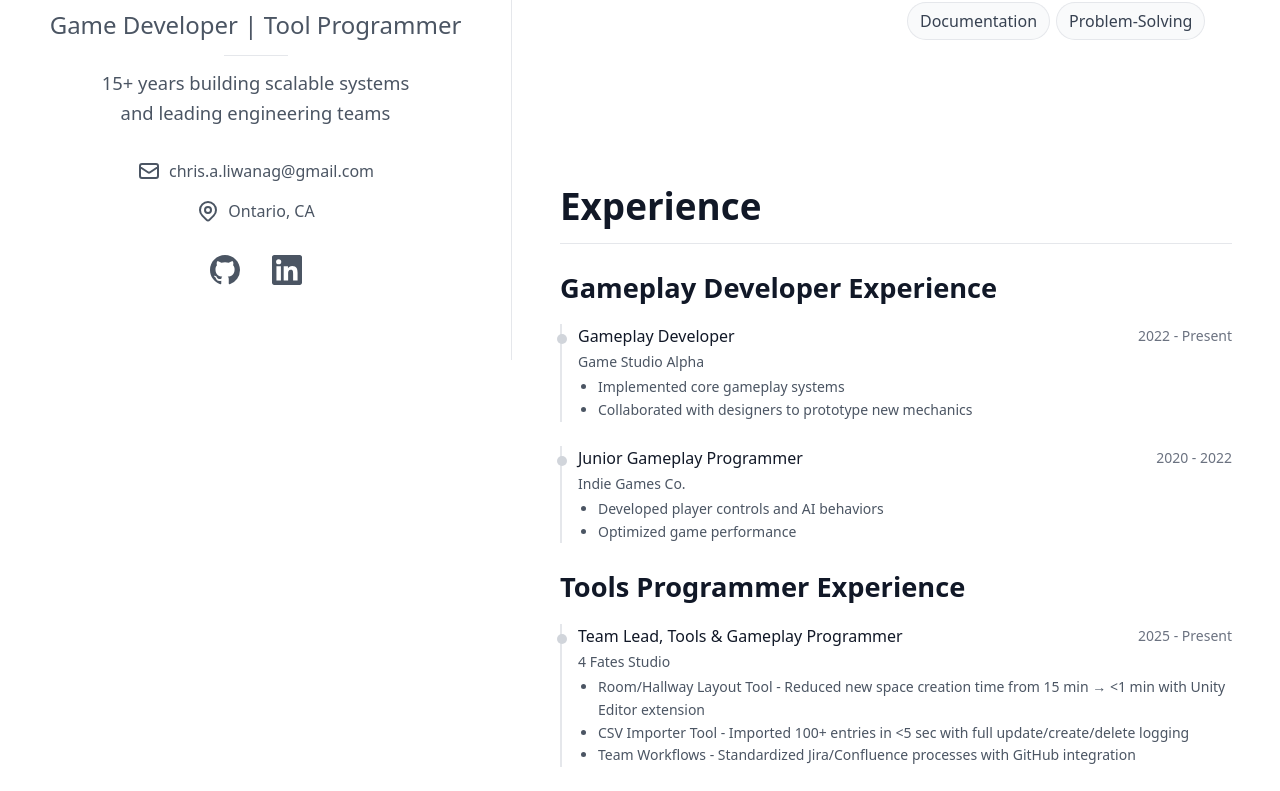
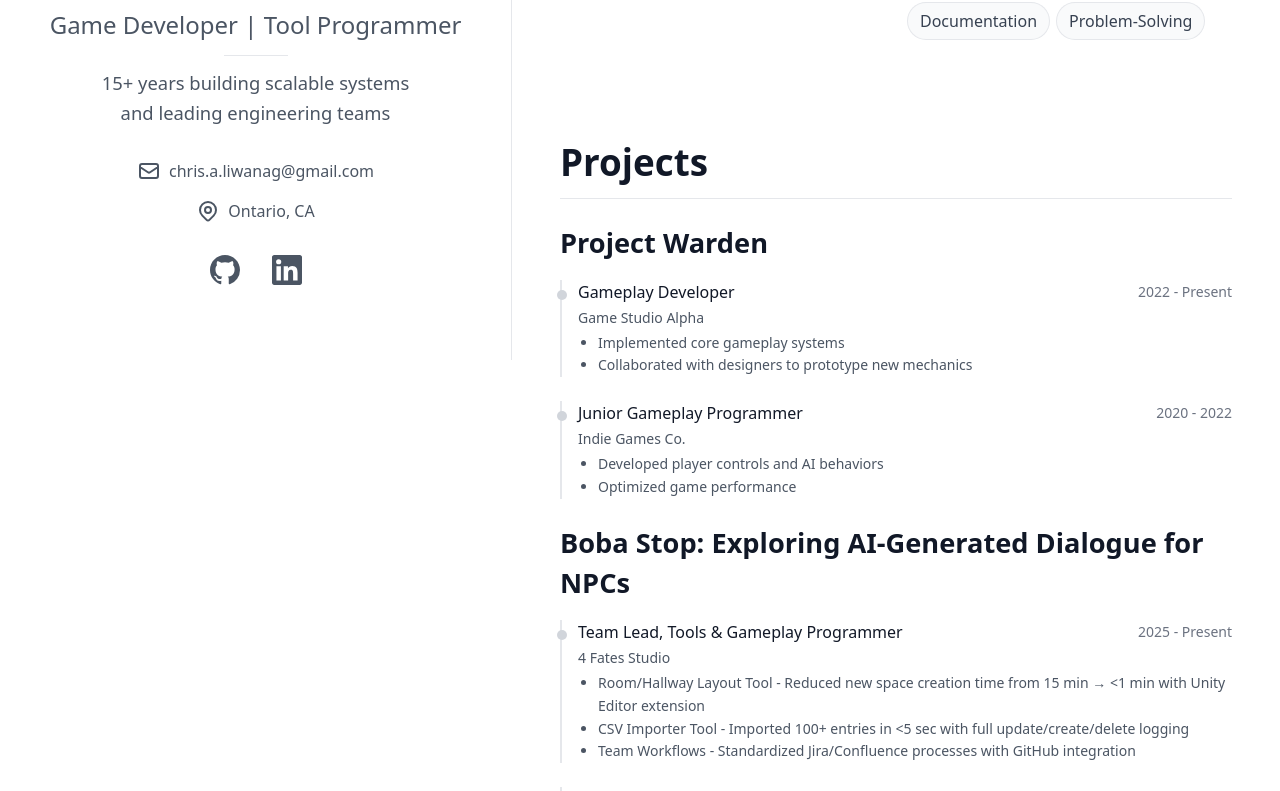
Before and after one commit to cliwanag07/chris.liwanag, a Next.js app: page / in a window 1280 px wide. Shown: the part 440-1231 px from the top of the page. Built offline with nearby package versions, Linux system fonts and the light colour scheme.

Commit message:
changing experience section to projects section

```diff
--- a/app/components/ExperienceSection.tsx
+++ b/app/components/ProjectSection.tsx
@@ -1,5 +1,5 @@
 
-const gameplayExperiences = [
+const projectWardenContributions = [
 	{
 		role: 'Gameplay Developer',
 		company: 'Game Studio Alpha',
@@ -20,7 +20,7 @@ const gameplayExperiences = [
 	},
 ];
 
-const toolsExperiences = [
+const bobaStopContributions = [
 	{
 		role: 'Team Lead, Tools & Gameplay Programmer',
 		company: '4 Fates Studio',
@@ -50,19 +50,19 @@ const toolsExperiences = [
 	},
 ];
 
-type Experience = {
+type Contribution = {
 	role: string;
 	company: string;
 	period: string;
 	highlights: string[];
 };
 
-type ExperienceListProps = {
+type ProjectProps = {
 	title: string;
-	experiences: Experience[];
+	contributions: Contribution[];
 };
 
-const ExperienceList = ({ title, experiences }: ExperienceListProps) => (
+const ContributionList = ({ title, contributions }: ProjectProps) => (
 	<div>
 		<h3
 			className="font-semibold text-gray-900 dark:text-white text-center md:text-left mt-2 mb-4"
@@ -71,24 +71,24 @@ const ExperienceList = ({ title, experiences }: ExperienceListProps) => (
 			{title}
 		</h3>
 		<div className="flex flex-col gap-6">
-			{experiences.map((exp) => (
-				<div key={exp.company + exp.period} className="relative">
+			{contributions.map((contr) => (
+				<div key={contr.company + contr.period} className="relative">
 					<div className="relative pl-4 border-l-2 border-gray-200 dark:border-gray-700">
 						<div className="absolute -left-[5px] top-[10px] h-2.5 w-2.5 rounded-full bg-gray-300 dark:bg-gray-600" />
 						<div className="space-y-1">
 							<div className="flex flex-col md:flex-row md:items-center md:justify-between">
 								<h4 className="text-md font-medium text-gray-900 dark:text-white">
-									{exp.role}
+									{contr.role}
 								</h4>
 								<span className="text-sm text-gray-500 dark:text-gray-400">
-									{exp.period}
+									{contr.period}
 								</span>
 							</div>
 							<p className="text-sm font-medium text-gray-600 dark:text-gray-300">
-								{exp.company}
+								{contr.company}
 							</p>
 							<ul className="list-disc ml-5 text-sm text-gray-600 dark:text-gray-400 leading-relaxed">
-								{exp.highlights.map((item, idx) => (
+								{contr.highlights.map((item, idx) => (
 									<li key={idx}>{item}</li>
 								))}
 							</ul>
@@ -100,33 +100,33 @@ const ExperienceList = ({ title, experiences }: ExperienceListProps) => (
 	</div>
 );
 
-const ExperienceSection = () => {
+const ProjectSection = () => {
 	return (
 		<div className="py-8 bg-white dark:bg-gray-900 px-6">
 			<div className="space-y-6 max-w-4xl mx-auto">
-				{/* Overarching Experience Title */}
+				{/* Overarching Project Title */}
 				<div>
 					<h2
 						className="font-semibold text-gray-900 dark:text-white text-center md:text-left"
 						style={{ fontSize: 'clamp(1.7rem, 3vw, 2.3rem)' }}
 					>
-						Experience
+						Projects
 					</h2>
 					<div className="h-px w-full bg-gray-200 dark:bg-gray-700 mt-2" />
 				</div>
 
 				{/* Subsections */}
-				<ExperienceList
-					title="Gameplay Developer Experience"
-					experiences={gameplayExperiences}
+				<ContributionList
+					title="Project Warden"
+					contributions={projectWardenContributions}
 				/>
-				<ExperienceList
-					title="Tools Programmer Experience"
-					experiences={toolsExperiences}
+				<ContributionList
+					title="Boba Stop: Exploring AI-Generated Dialogue for NPCs"
+					contributions={bobaStopContributions}
 				/>
 			</div>
 		</div>
 	);
 };
 
-export default ExperienceSection;
+export default ProjectSection;
--- a/app/page.tsx
+++ b/app/page.tsx
@@ -1,6 +1,6 @@
 import ProfileSection from './components/ProfileSection';
 import SkillsSection from './components/SkillsSection';
-import ExperienceSection from './components/ExperienceSection';
+import ExperienceSection from './components/ProjectSection';
 
 export default function MinimalistPortfolio() {
 	return (
@@ -13,7 +13,7 @@ export default function MinimalistPortfolio() {
 					</div>
 				</div>
 				{/* Right Column - Skills and Experience */}
-				<div className="md:w-3/5 w-full min-w-0 min-h-0 flex flex-col flex-1 grow p-6 gap-[clamp(2rem,6vw,5rem)]">
+				<div className="md:w-3/5 w-full min-w-0 min-h-0 flex flex-col flex-1 grow p-6 gap-[clamp(1rem,3vw,2rem)]">
 					<SkillsSection />
 					<ExperienceSection />
 				</div>
```
